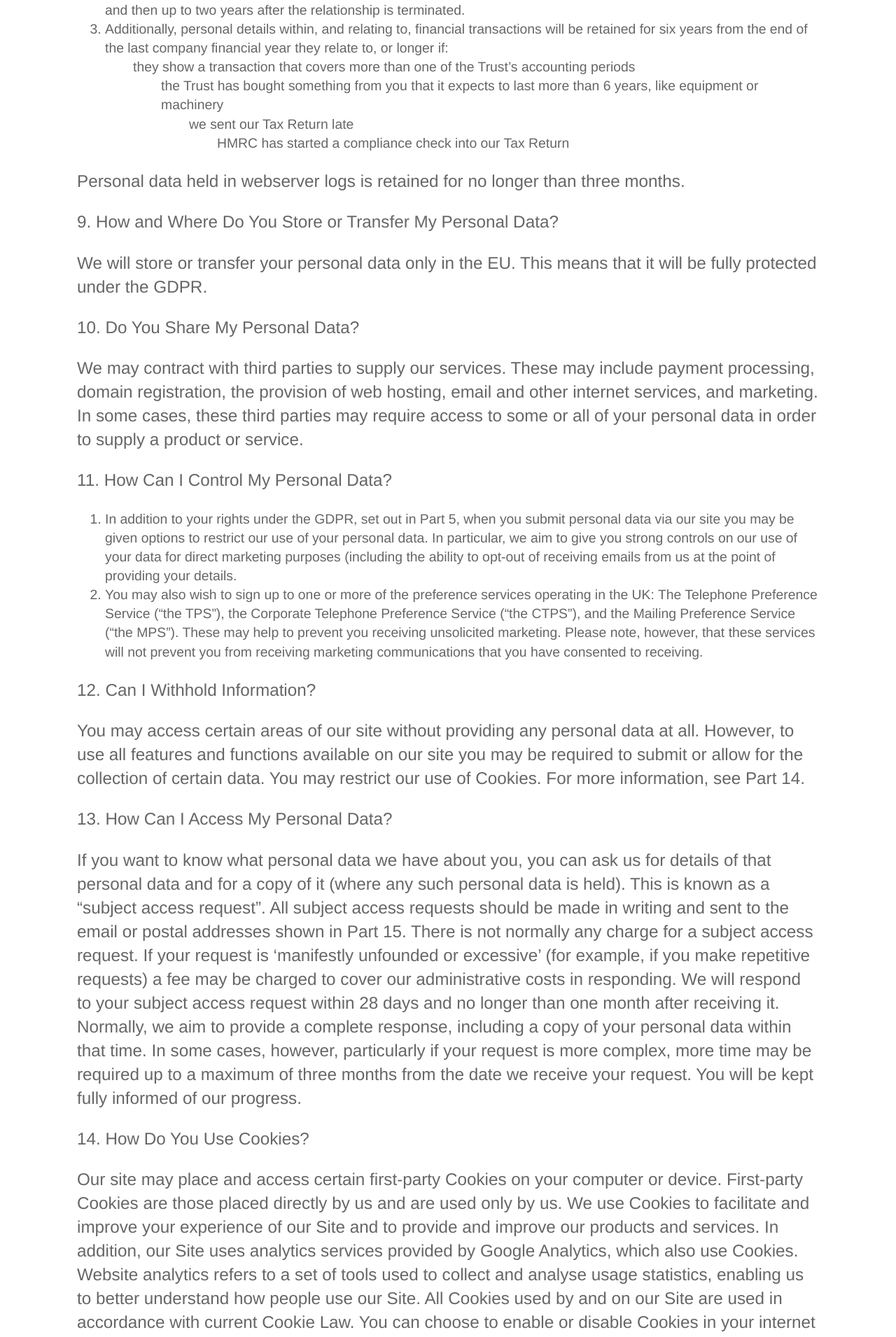
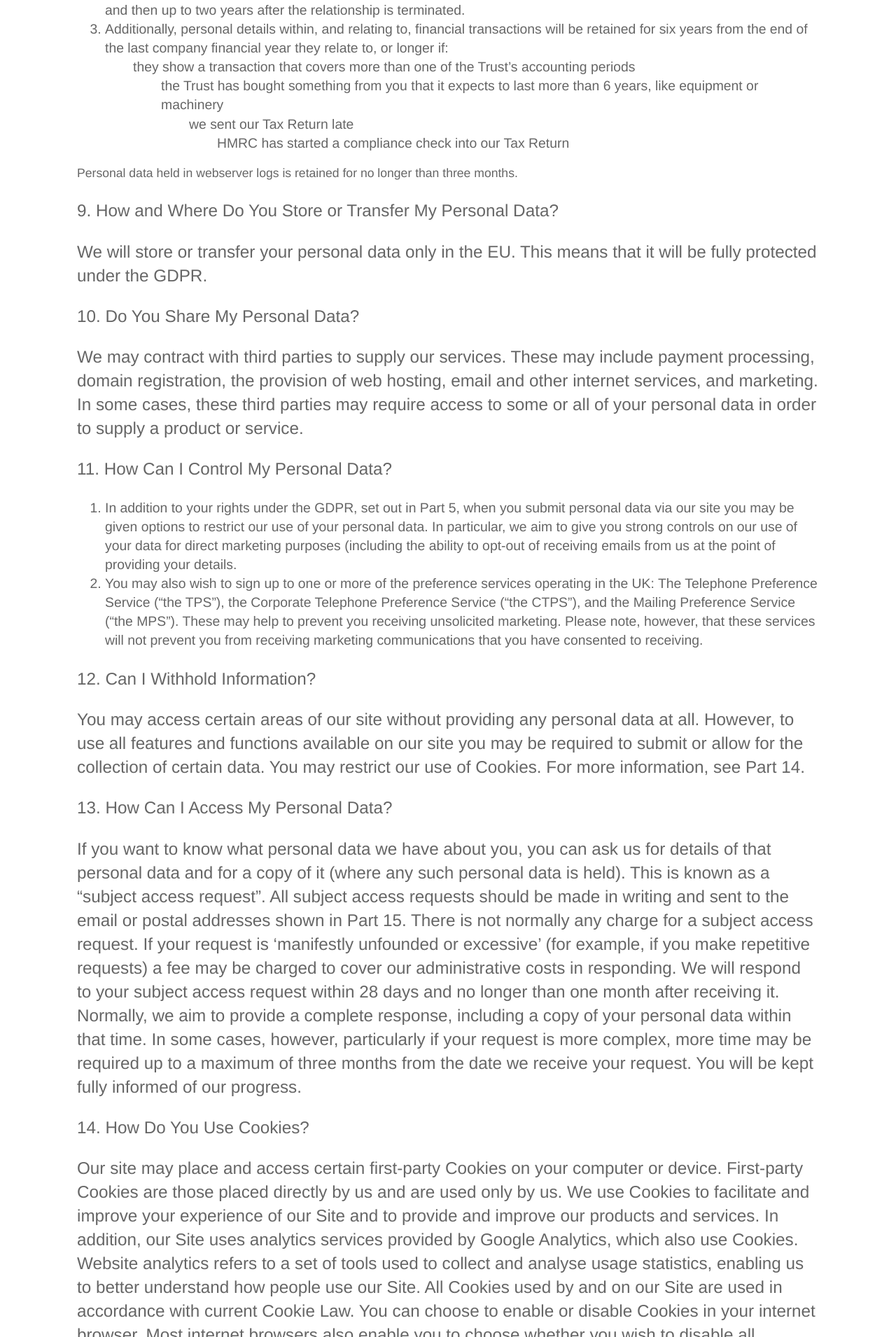
Before and after one commit to chriswilde1946/goodneighboursrp.org.uk, a Jekyll site: the page built from PrivacyPolicy.html, in a window 1280 px wide. Shown: the part 3570-5480 px from the top of the page at 70% size. Built offline with Jekyll 4.4.1, drawn with Linux system fonts in a browser that asks for light colours.

```diff
--- a/PrivacyPolicy.html
+++ b/PrivacyPolicy.html
@@ -88,8 +88,8 @@ terminated.
 <ul>	they show a transaction that covers more than one of the Trust’s accounting periods
 <ul>	the Trust has bought something from you that it expects to last more than 6 years, like equipment or machinery
 <ul>	we sent our Tax Return late
-<ul>	HMRC has started a compliance check into our Tax Return</ol></p>
-	<p>Personal data held in webserver logs is retained for no longer than three months.</p>
+<ul>	HMRC has started a compliance check into our Tax Return</ol>
+Personal data held in webserver logs is retained for no longer than three months.</p>
 
 				<p>9. How and Where Do You Store or Transfer My Personal Data?</p>
 
```
